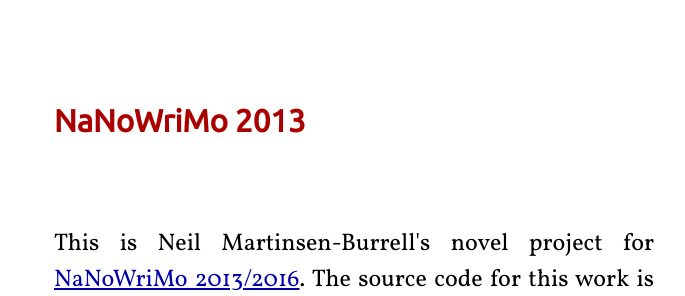
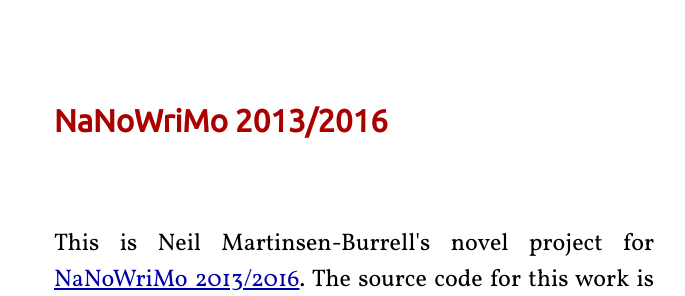
Before and after one commit to neilmb/nanowrimo2013, a Jekyll site: the page built from index.html, in a window 1280 px wide. Shown: the top 296 px of the page, without its empty margins (286-971 px from the left). Built offline with Jekyll 4.4.1, drawn with Linux system fonts in a browser that asks for light colours.

Commit message:
More date updates

```diff
--- a/_config.yml
+++ b/_config.yml
@@ -1,3 +1,3 @@
-name: NaNoWriMo 2013
+name: NaNoWriMo 2013/2016
 markdown: kramdown
 baseurl: /nanowrimo2013
--- a/index.html
+++ b/index.html
@@ -1,6 +1,6 @@
 ---
 layout: default
-title: NaNoWriMo 2013
+title: NaNoWriMo 2013/2016
 ---
 
 <p>
```
